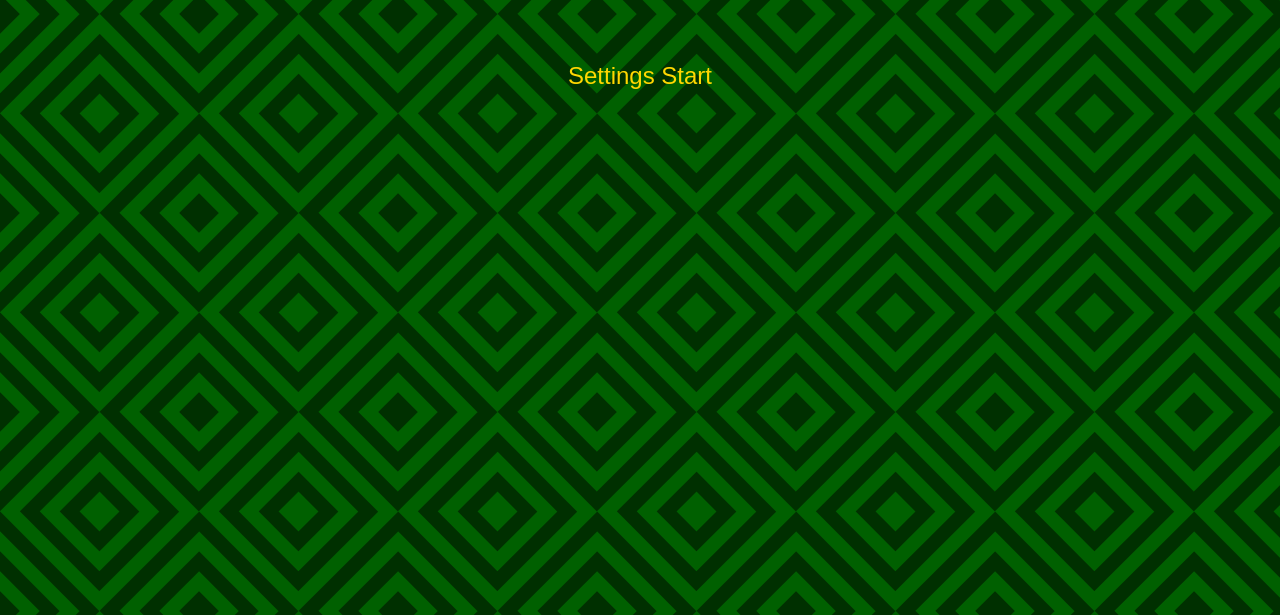
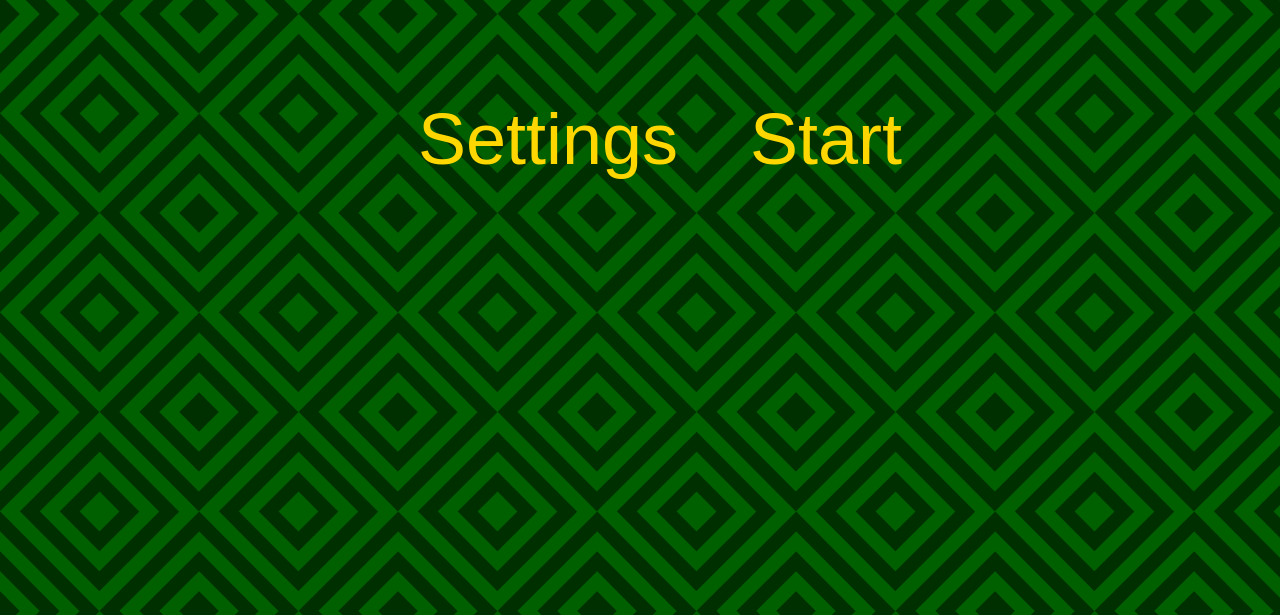
Before and after one commit to MateiFMandache/quizGame, a website: page mathsQuiz.html in a window 1280 px wide. Shown: the part 185-800 px from the top of the page. Drawn offline with Linux system fonts and the light colour scheme; a web font is replaced by a local one.

Commit message:
more odds and ends

```diff
--- a/dev/mathsQuiz.js
+++ b/dev/mathsQuiz.js
@@ -74,8 +74,8 @@ var currentQuestion = new Question();
 currentQuestion.display();
 
 function Question() {
-  var num1 = 1 + Math.floor(12 * Math.random());
-  var num2 = 1 + Math.floor(12 * Math.random());
+  var num1 = 2 + Math.floor(11 * Math.random());
+  var num2 = 2 + Math.floor(11 * Math.random());
   this.prompt = `What is ${num1} times ${num2}?`;
   this.answer = num1 * num2;
   this.display = function() {
--- a/mathsQuiz.html
+++ b/mathsQuiz.html
@@ -8,7 +8,10 @@
   <body>
     <div id="settings-and-start">
       <h1>Times table quiz</h1>
-      <span>Settings</span> <span onclick="start()" class="clickable">Start</span>
+      <ul id="menu">
+        <li class="clickable">Settings</li>
+        <li onclick="start()" class="clickable">Start</li>
+      </ul>
     </div>
     <div id="quiz-area" style="display: none;">
       <div id="question-area">
--- a/styles.css
+++ b/styles.css
@@ -23,8 +23,16 @@ h1 {
 p {
   font-size: 3rem;
 }
-.clickable {
+ul {
+  list-style: none;
+  display: flex;
+  flex-direction: row;
+  justify-content: center;
+}
+li {
   cursor: pointer;
+  font-size: 3rem;
+  margin: 1.5rem;
 }
 #image-area {
   background-color: rgba(0, 0, 0, 0.7);
```
